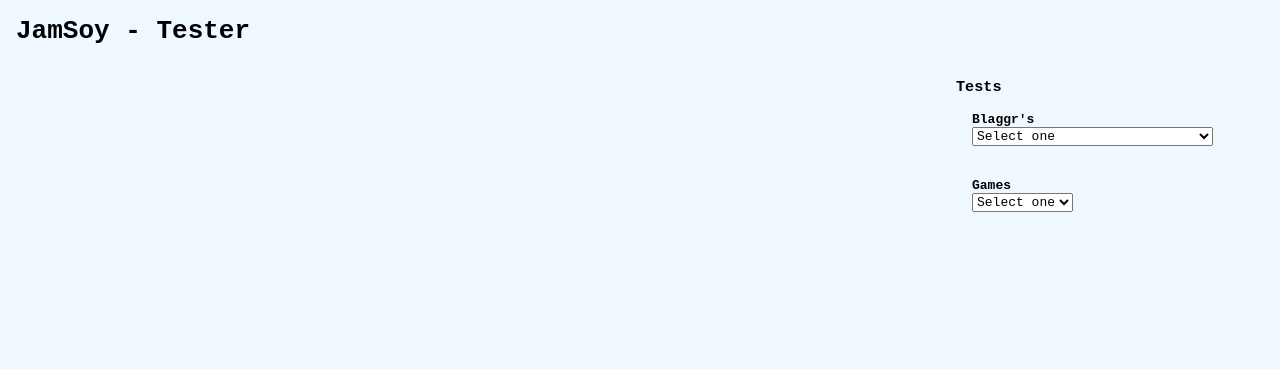
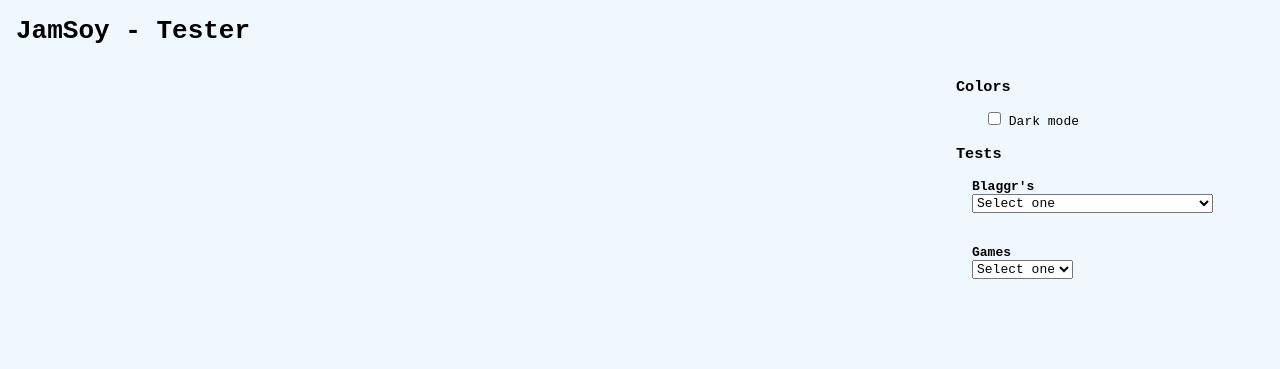
Before and after one commit to shikaan/jamsoy, a website: page public/index.html in a window 1280 px wide. Drawn offline with Linux system fonts and the light colour scheme.

Commit message:
feat: toggle dark mode manually

```diff
--- a/public/index.html
+++ b/public/index.html
@@ -34,10 +34,8 @@
       height: 288px;
     }
 
-    @media (prefers-color-scheme: dark) {
-      html {
-        filter: invert(1) hue-rotate(180deg);
-      }
+    html.dark {
+      filter: invert(1) hue-rotate(180deg);
     }
   </style>
 </head>
@@ -51,6 +49,13 @@
       </div>
     </main>
     <aside>
+      <h3>Colors</h3>
+      <div>
+        <label>
+          <input type="checkbox" onchange="document.getElementsByTagName('html')[0].classList.toggle('dark')" />
+          Dark mode
+        </label>
+      </div>
       <h3>Tests</h3>
       <div>
         <h4>Blaggr's</h4>
```
